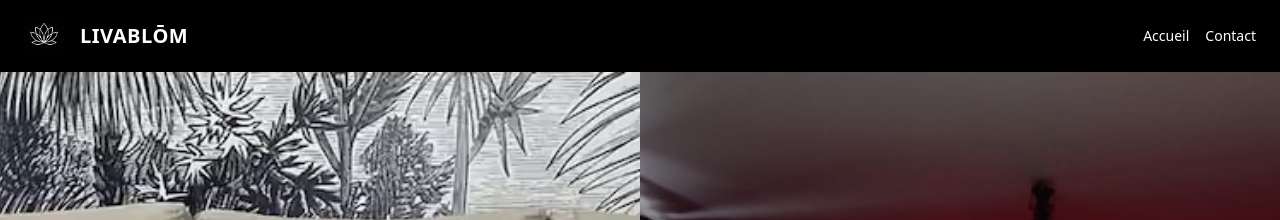
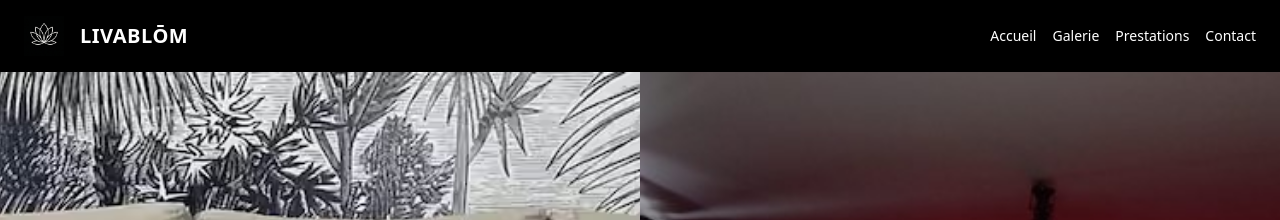
Before and after one commit to LIVABLOM/LIVABLOM, a Jekyll site: the page built from index.md, in a window 1280 px wide. Shown: the top 220 px of the page. Built offline with Jekyll 4.4.1, drawn with Linux system fonts in a browser that asks for light colours.

Commit message:
Update default.html

```diff
--- a/_layouts/default.html
+++ b/_layouts/default.html
@@ -22,7 +22,7 @@
       <h1 class="text-xl font-extrabold tracking-wide">LIVABLŌM</h1>
     </div>
 
-    <!-- Bouton Hamburger -->
+    <!-- Hamburger button -->
     <button id="menu-toggle" class="sm:hidden focus:outline-none">
       <svg class="w-6 h-6" fill="none" stroke="currentColor" viewBox="0 0 24 24">
         <path stroke-linecap="round" stroke-linejoin="round" stroke-width="2"
@@ -30,18 +30,38 @@
       </svg>
     </button>
 
-    <!-- Menu desktop -->
-    <nav id="menu" class="hidden sm:flex space-x-4 text-sm">
+    <!-- Menu (desktop) -->
+    <nav class="hidden sm:flex space-x-4 text-sm">
       <a href="{{ site.baseurl }}/" class="hover:underline">Accueil</a>
+      <a href="{{ site.baseurl }}/galerie" class="hover:underline">Galerie</a>
 
-      {% unless page.url == "/" %}
-        <a href="{{ site.baseurl }}/galerie" class="hover:underline">Galerie</a>
+      {% if page.url == "/liva" %}
+        <a href="{{ site.baseurl }}/prestations-liva" class="hover:underline">Prestations</a>
+      {% elsif page.url == "/blom" %}
+        <a href="{{ site.baseurl }}/prestations-blom" class="hover:underline">Prestations</a>
+      {% else %}
         <a href="{{ site.baseurl }}/prestations" class="hover:underline">Prestations</a>
-      {% endunless %}
+      {% endif %}
 
       <a href="{{ site.baseurl }}/contact" class="hover:underline">Contact</a>
     </nav>
   </div>
+
+  <!-- Menu (mobile) -->
+  <nav id="mobile-menu" class="sm:hidden hidden flex-col mt-4 space-y-2 text-sm">
+    <a href="{{ site.baseurl }}/" class="hover:underline">Accueil</a>
+    <a href="{{ site.baseurl }}/galerie" class="hover:underline">Galerie</a>
+
+    {% if page.url == "/liva" %}
+      <a href="{{ site.baseurl }}/prestations-liva" class="hover:underline">Prestations</a>
+    {% elsif page.url == "/blom" %}
+      <a href="{{ site.baseurl }}/prestations-blom" class="hover:underline">Prestations</a>
+    {% else %}
+      <a href="{{ site.baseurl }}/prestations" class="hover:underline">Prestations</a>
+    {% endif %}
+
+    <a href="{{ site.baseurl }}/contact" class="hover:underline">Contact</a>
+  </nav>
 </header>
 
 
```
Also changed, not shown: other parts of _layouts/default.html (+9 -0 lines).
